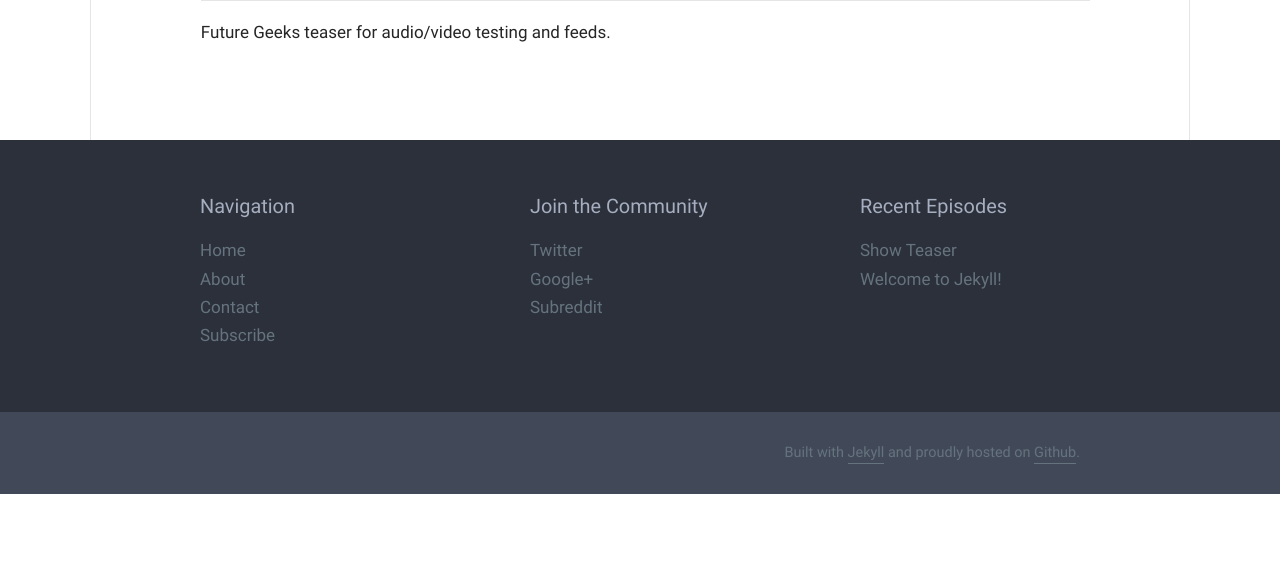
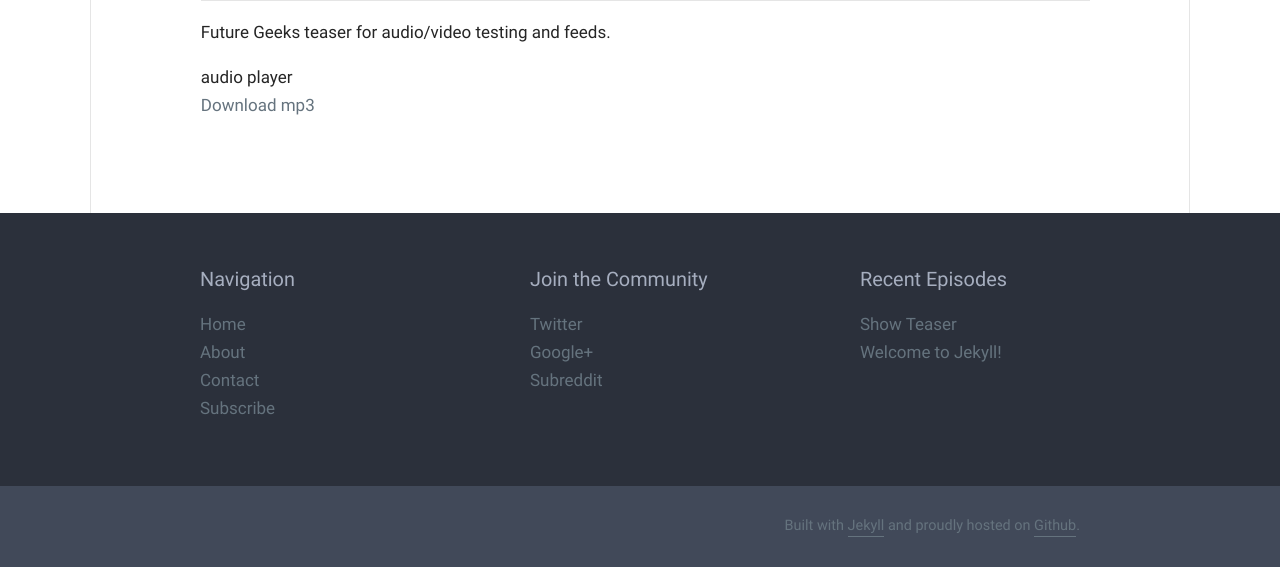
Before and after one commit to futuregeeks/futuregeeks.github.io, a Jekyll site: the page built from _posts/2014-03-16-show-teaser.md, in a window 1280 px wide. Shown: the part 876-1443 px from the top of the page. Built offline with Jekyll 4.4.1, drawn with Linux system fonts in a browser that asks for light colours; Markdown is read by kramdown in place of the engine named in the settings; before the commit the page ends 1370 px from its top, so only the background shows below that.

Commit message:
added link placeholder for download mp3

```diff
--- a/_posts/2014-03-16-show-teaser.md
+++ b/_posts/2014-03-16-show-teaser.md
@@ -7,3 +7,6 @@ date:   2014-03-16
 <div class="embed"><iframe src="//www.youtube.com/embed/1VS4rIjaIws" frameborder='0' allowfullscreen></iframe></div>
 
 Future Geeks teaser for audio/video testing and feeds.
+
+audio player <br>
+<a href="#">Download mp3</a>
```
